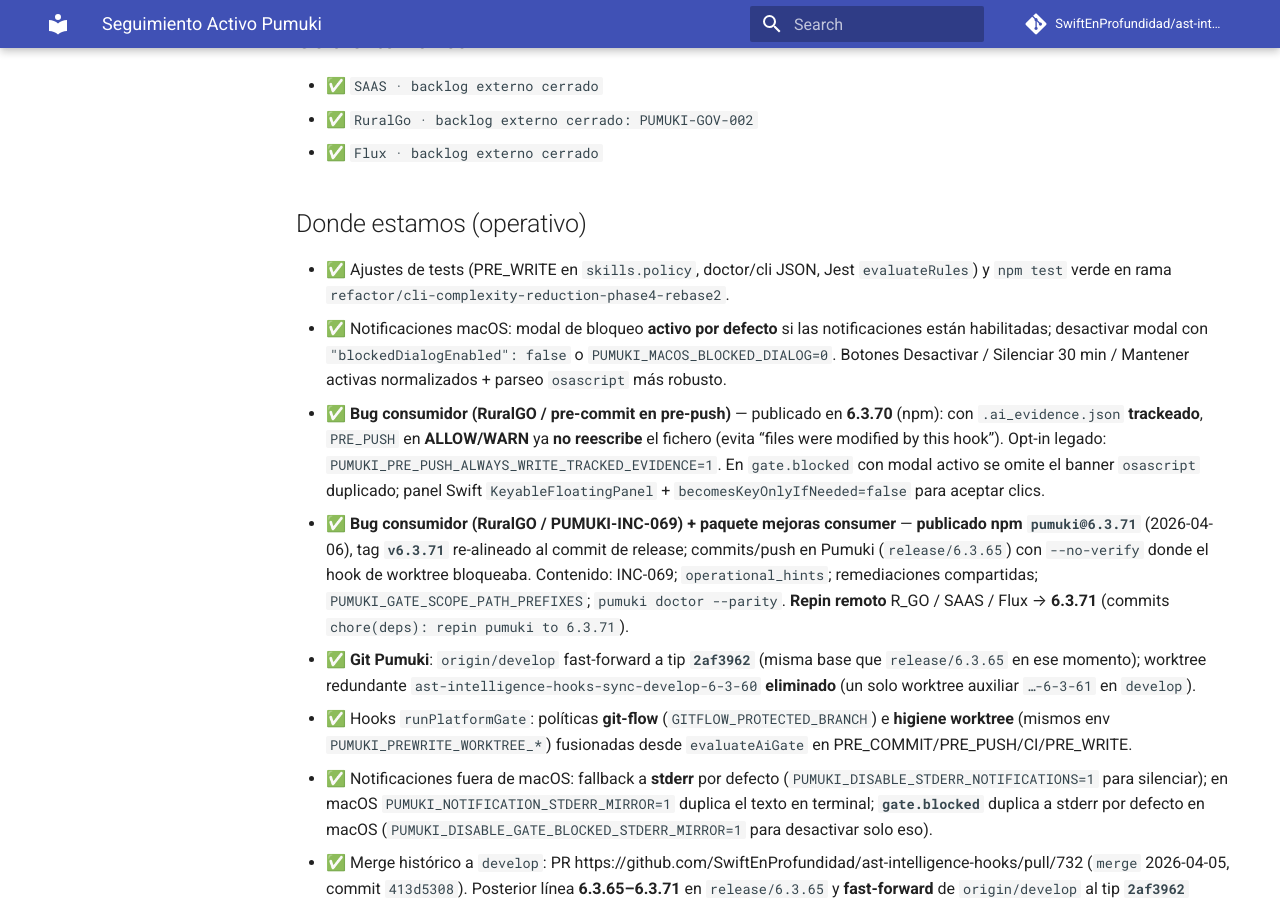
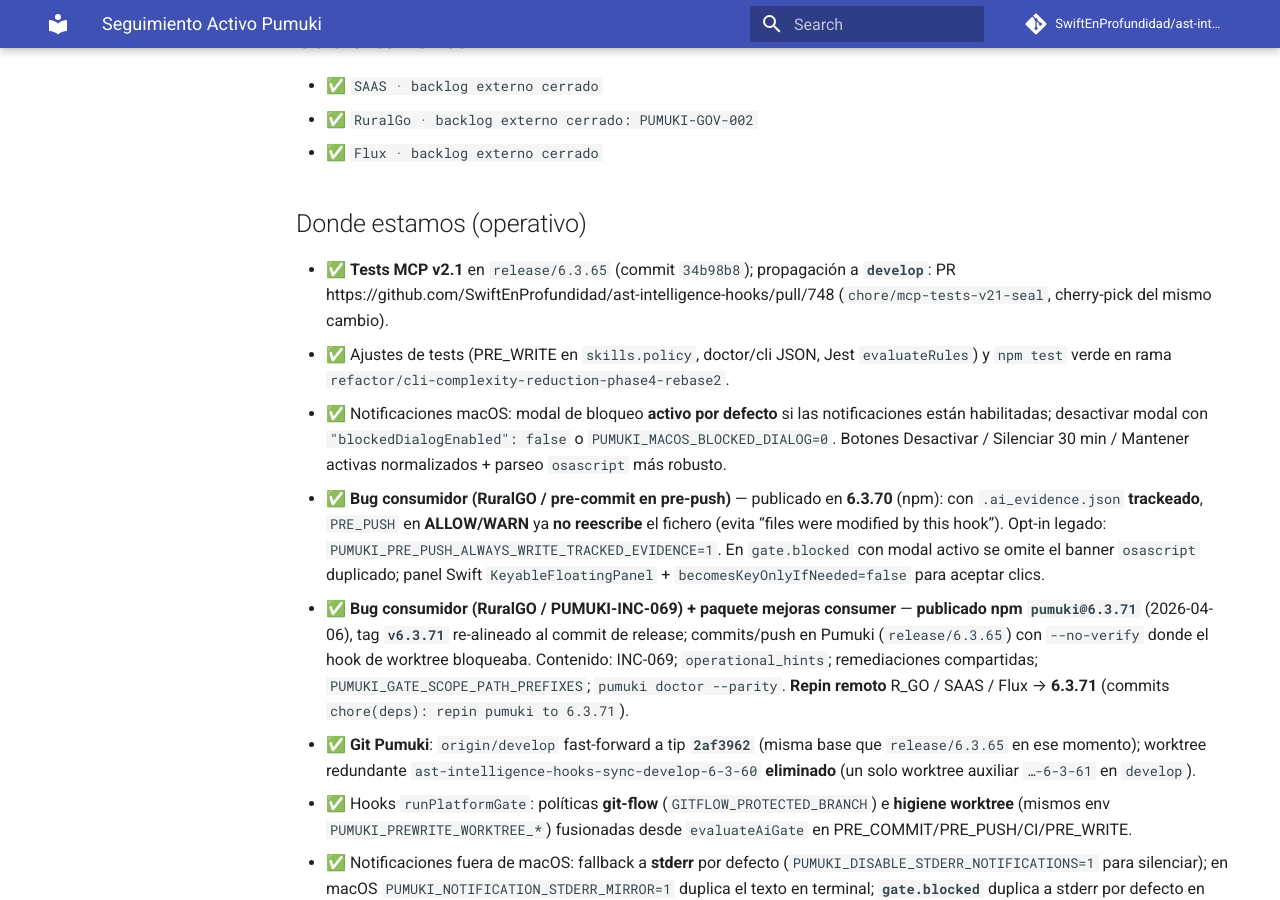
Before and after one commit to SwiftEnProfundidad/ast-intelligence-hooks, an MkDocs documentation site: the page built from docs/tracking/plan-activo-de-trabajo.md, in a window 1280 px wide and 900 px high, scrolled down 1104 px. Built offline with MkDocs 1.6.1 and Material for MkDocs 9.7.7, drawn with Linux system fonts in a browser that asks for light colours; comment, search, counter and statistics services are not loaded.

Commit message:
docs(tracking): PR748 chore/mcp-tests-v21-seal y commit release 34b98b8

```diff
--- a/docs/tracking/plan-activo-de-trabajo.md
+++ b/docs/tracking/plan-activo-de-trabajo.md
@@ -31,6 +31,7 @@
 
 ## Donde estamos (operativo)
 
+- ✅ **Tests MCP v2.1** en `release/6.3.65` (commit `34b98b8`); propagación a **`develop`**: PR https://github.com/SwiftEnProfundidad/ast-intelligence-hooks/pull/748 (`chore/mcp-tests-v21-seal`, cherry-pick del mismo cambio).
 - ✅ Ajustes de tests (PRE_WRITE en `skills.policy`, doctor/cli JSON, Jest `evaluateRules`) y `npm test` verde en rama `refactor/cli-complexity-reduction-phase4-rebase2`.
 - ✅ Notificaciones macOS: modal de bloqueo **activo por defecto** si las notificaciones están habilitadas; desactivar modal con `"blockedDialogEnabled": false` o `PUMUKI_MACOS_BLOCKED_DIALOG=0`. Botones Desactivar / Silenciar 30 min / Mantener activas normalizados + parseo `osascript` más robusto.
 - ✅ **Bug consumidor (RuralGO / pre-commit en pre-push)** — publicado en **6.3.70** (npm): con `.ai_evidence.json` **trackeado**, `PRE_PUSH` en **ALLOW/WARN** ya **no reescribe** el fichero (evita “files were modified by this hook”). Opt-in legado: `PUMUKI_PRE_PUSH_ALWAYS_WRITE_TRACKED_EVIDENCE=1`. En `gate.blocked` con modal activo se omite el banner `osascript` duplicado; panel Swift `KeyableFloatingPanel` + `becomesKeyOnlyIfNeeded=false` para aceptar clics.
```
